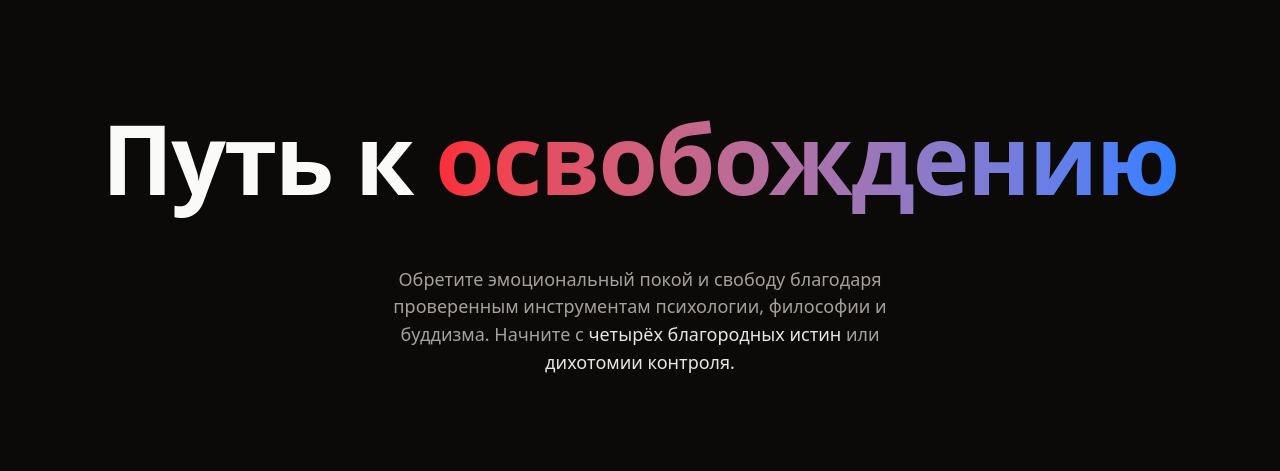
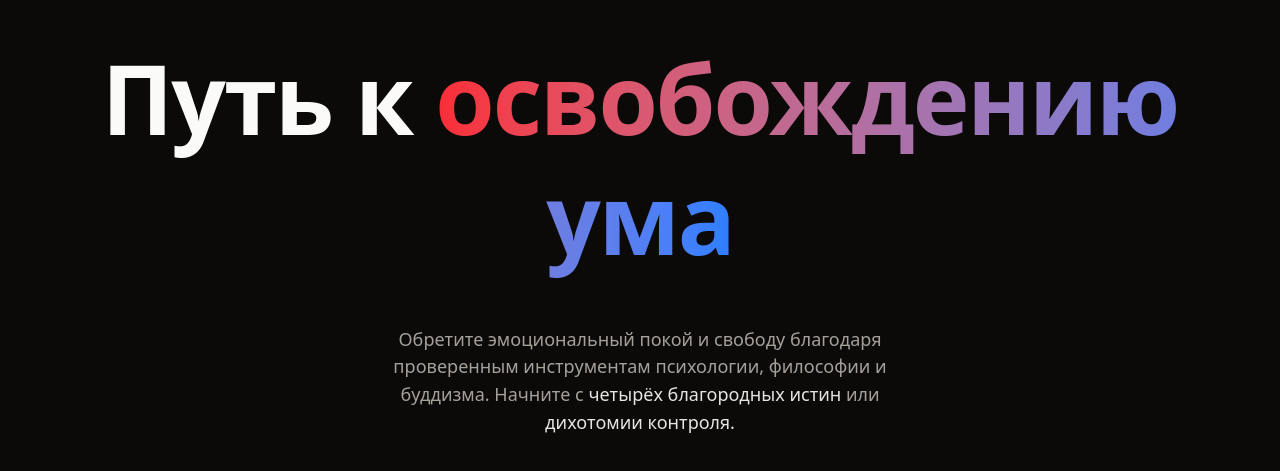
Before and after one commit to becasualle/vimutti, a Next.js app: page / in a window 1280 px wide. Shown: the part 141-612 px from the top of the page. Built offline with nearby package versions, Linux system fonts and the light colour scheme.

Commit message:
changed welcome text

```diff
--- a/components/Welcome/Welcome.tsx
+++ b/components/Welcome/Welcome.tsx
@@ -10,7 +10,7 @@ export function Welcome() {
       <h1 className="text-center text-6xl font-black leading-tight tracking-[-2px] lg:text-8xl  mt-[100px]">
         Путь к{' '}
         <span className="bg-gradient-to-r from-red-500 to-blue-500 bg-clip-text text-transparent">
-          освобождению
+          освобождению ума
         </span>
       </h1>
       <p className="text-muted-foreground text-center text-lg max-w-[580px] mx-auto mt-8">
```
